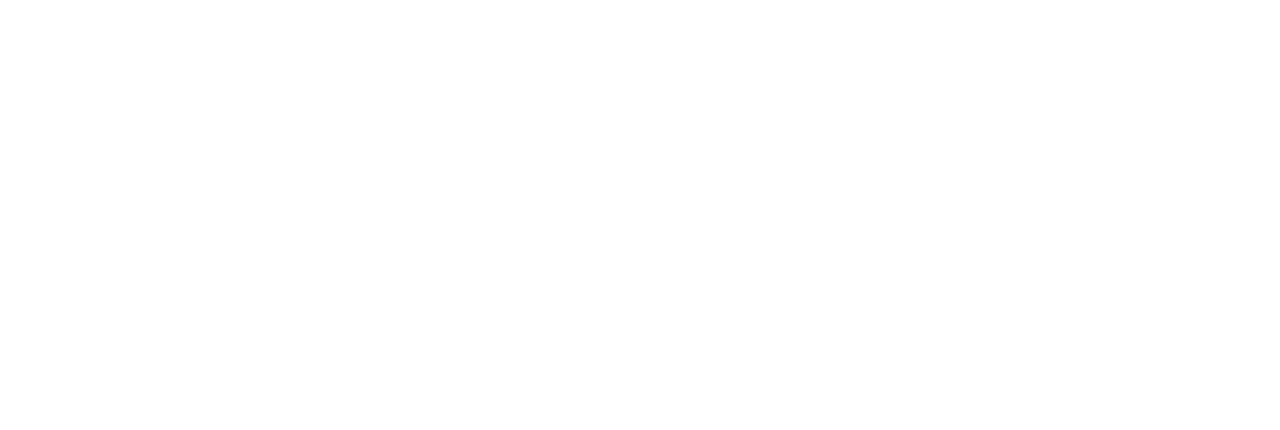
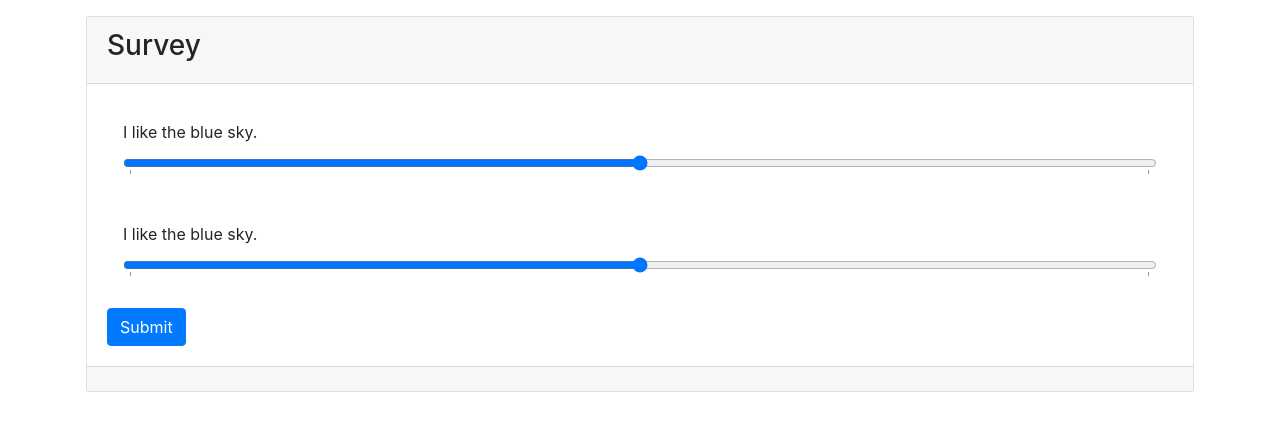
Before and after one commit to jonathan-meyer/friend-finder, a website: page app/public/survey.html in a window 1280 px wide. Drawn offline with nearby package versions, Linux system fonts and the light colour scheme.

Commit message:
added a slider

```diff
--- a/app/public/survey.html
+++ b/app/public/survey.html
@@ -1,12 +1,76 @@
 <!DOCTYPE html>
 <html lang="en">
-<head>
-    <meta charset="UTF-8">
-    <meta name="viewport" content="width=device-width, initial-scale=1.0">
-    <meta http-equiv="X-UA-Compatible" content="ie=edge">
+  <head>
+    <meta charset="UTF-8" />
+    <meta name="viewport" content="width=device-width, initial-scale=1.0" />
     <title>Survey</title>
-</head>
-<body>
+    <link rel="stylesheet" href="/bootstrap/dist/css/bootstrap.css" />
+    <script src="/jquery/dist/jquery.js"></script>
+    <script src="/bootstrap/dist/js/bootstrap.js"></script>
+    <script>
+      $(function() {
+        $("form").on("submit", function(e) {
+          e.preventDefault();
+          console.log($(this).serializeArray());
+        });
 
-</body>
+        $.each(
+          [{ text: "I like the blue sky." }, { text: "I like the blue sky." }],
+          function(i, q) {
+            const id = `question_${i}`;
+
+            $("#questions").append(
+              $("<div>")
+                .addClass("form-group p-3")
+                .append(
+                  $("<label>")
+                    .attr("for", id)
+                    .text(q.text),
+                  $("<input>").attr({
+                    type: "range",
+                    list: "tickmarks",
+                    class: "form-control-range",
+                    id: id,
+                    name: id,
+                    min: 1,
+                    max: 5,
+                    value: 3
+                  }),
+                  $("<datalist>")
+                    .attr({
+                      id: "tickmarks",
+                      style: "display:none"
+                    })
+                    .append(
+                      $("<option>").attr({
+                        value: 1,
+                        label: "Strongly Disagree"
+                      }),
+                      $("<option>").attr({ value: 5, label: "Strongly Agree" })
+                    )
+                )
+            );
+          }
+        );
+      });
+    </script>
+  </head>
+  <body>
+    <div class="container p-3">
+      <div class="card">
+        <div class="card-header">
+          <h3>Survey</h3>
+        </div>
+
+        <div class="card-body">
+          <form>
+            <div id="questions"></div>
+            <input type="submit" class="btn btn-primary" />
+          </form>
+        </div>
+
+        <div class="card-footer"></div>
+      </div>
+    </div>
+  </body>
 </html>
--- a/package.json
+++ b/package.json
@@ -12,7 +12,9 @@
   "author": "Jonathan Meyer",
   "license": "MIT",
   "dependencies": {
+    "bootstrap": "^4.3.1",
     "express": "^4.17.1",
+    "jquery": "^3.4.1",
     "read-json": "^1.0.3",
     "write-json": "^3.0.1"
   },
```
Also changed, not shown: app/lib/Question.js (added, +7 -0 lines), app/public/home.html (+13 -8 lines), app/routing/apiRoutes.js (+19 -0 lines), app/routing/htmlRoutes.js (+9 -1 lines), 1 other file.
